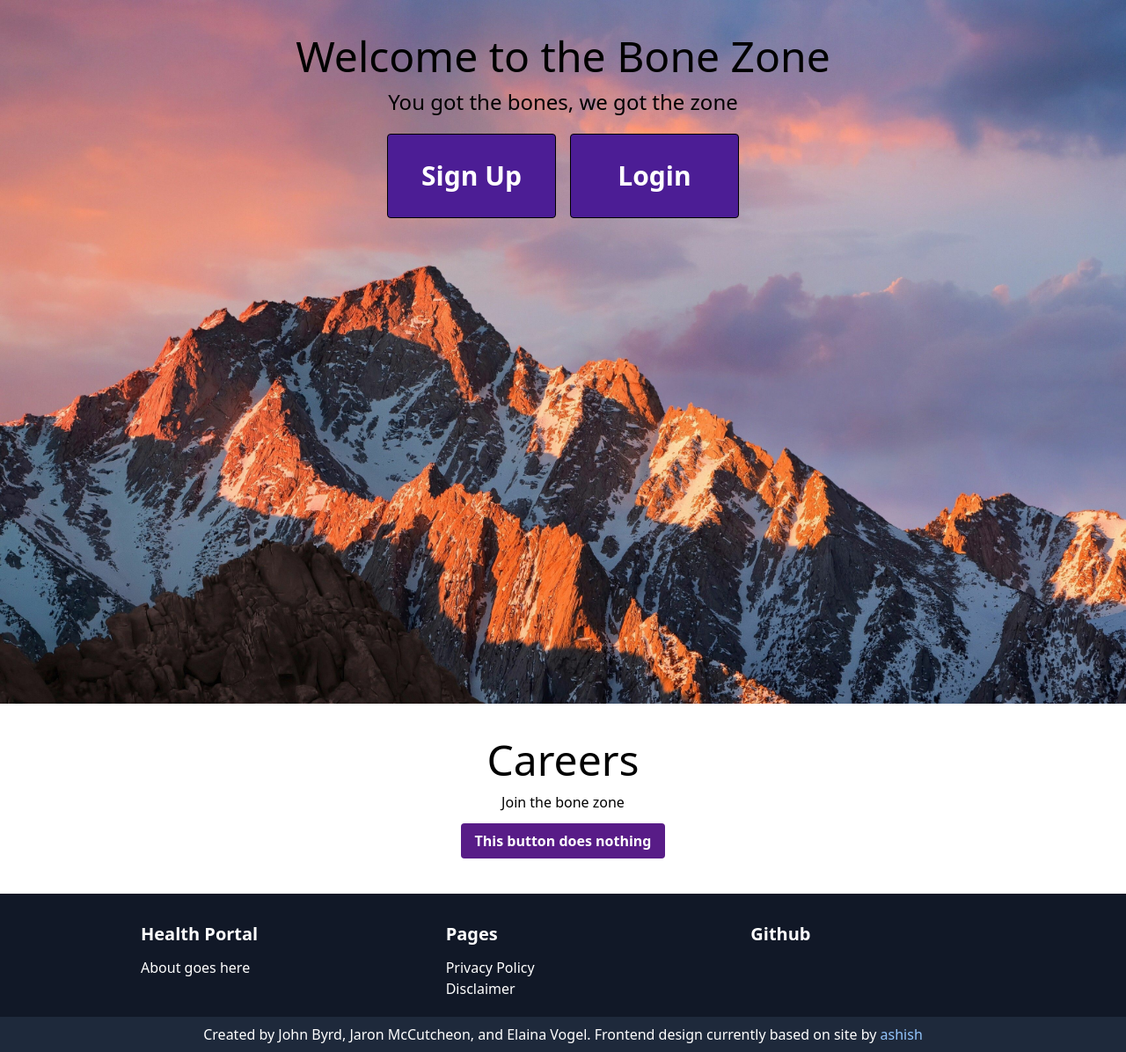
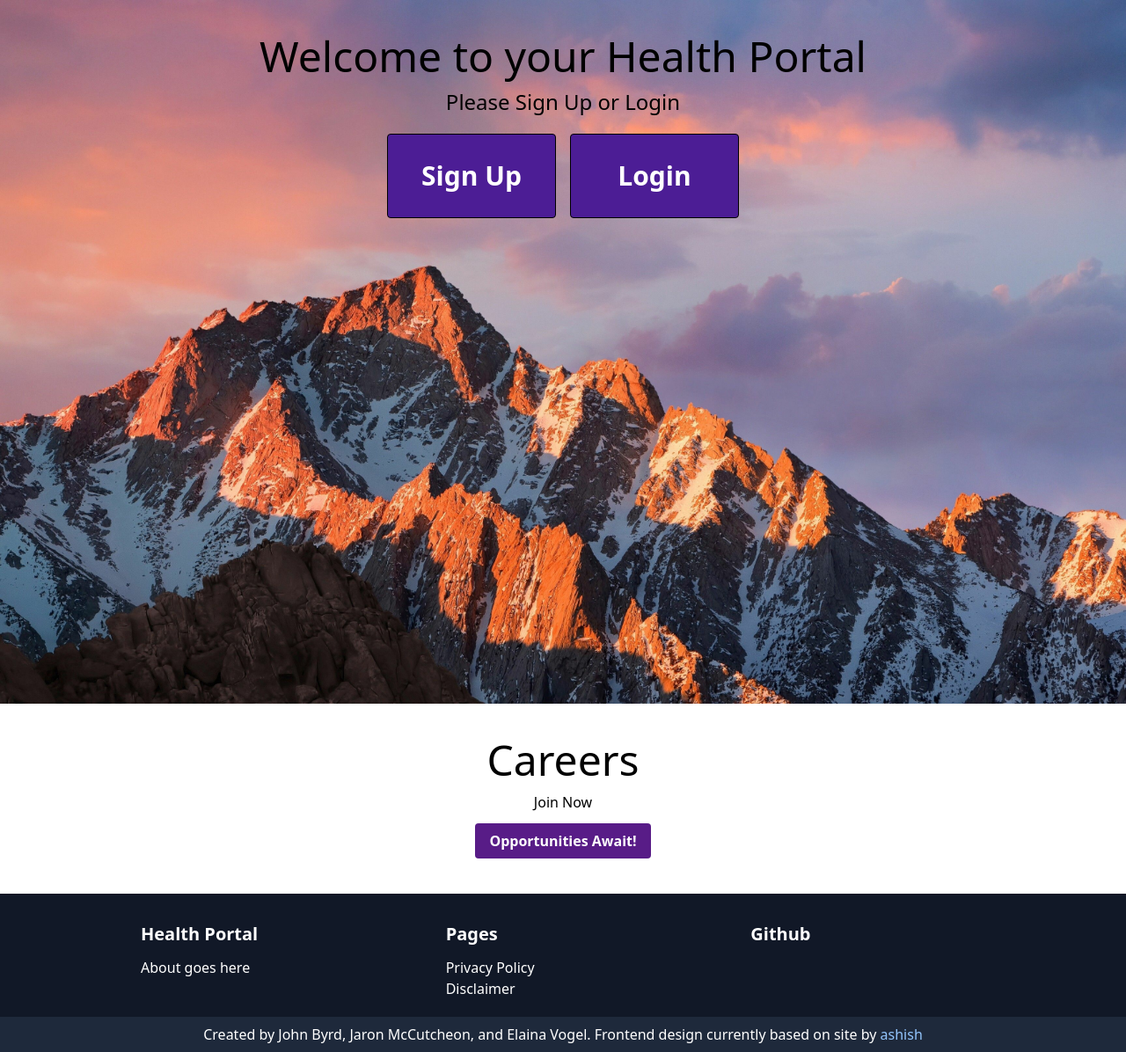
Before and after one commit to juztjohn/CSCI-4560-DBMS, a Django app: page / in a window 1280 px wide. Shown: the part 52-1248 px from the top of the page at 88% size. Run offline with Django 5.2, Linux system fonts and the light colour scheme; some libraries are stand-ins or nearby versions.

Commit message:
Cleaned up the landing page

```diff
--- a/core/templates/home.html
+++ b/core/templates/home.html
@@ -6,9 +6,9 @@
 {% block content %}
 <div class="bg-cover bg-center h-screen flex items-top" style="background-image: url('{% static 'img/background.jpg' %}')">
     <div class="container py-10 px-10 mx-0 min-w-full flex flex-col items-center">
-        <h2 class="text-5xl mb-3 text-black">Welcome to the Bone Zone</h2>
+        <h2 class="text-5xl mb-3 text-black">Welcome to your Health Portal</h2>
         <p class="text-black text-2xl">
-           You got the bones, we got the zone
+           Please Sign Up or Login
         </p>
         <div class="flex flex-row space-x-4 items-center justify-center mt-5">
             <a href="{% url 'patient_signup' %}"  class="text-3xl w-48 h-24 bg-violet-900 hover:bg-fuchsia-600 text-white font-bold py-2 px-4 border border-black rounded flex items-center justify-center">
@@ -23,9 +23,9 @@
 
 <div class="container py-10 px-10 mx-0 min-w-full flex flex-col items-center">
   <h2 class="text-5xl mb-3 text-black">Careers</h2>
-  <p class="text-black">Join the bone zone</p>
+  <p class="text-black">Join Now</p>
   <button class="bg-purple-900 text-white hover:bg-blue-400 font-bold py-2 px-4 mt-3 rounded">
-    This button does nothing
+    Opportunities Await!
   </button>
 </div>
 {% endblock %}
```
Also changed, not shown: db.sqlite3.
